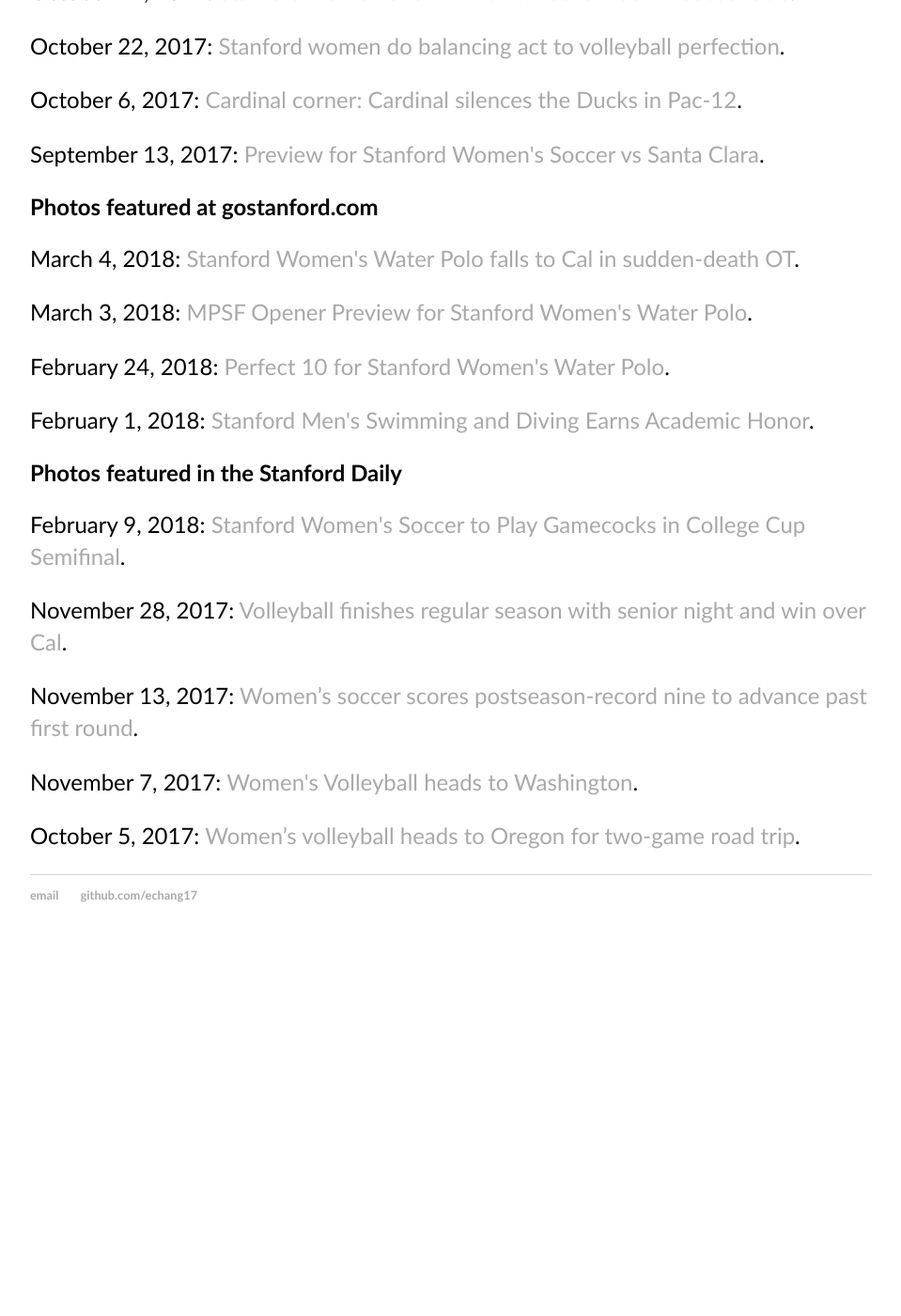
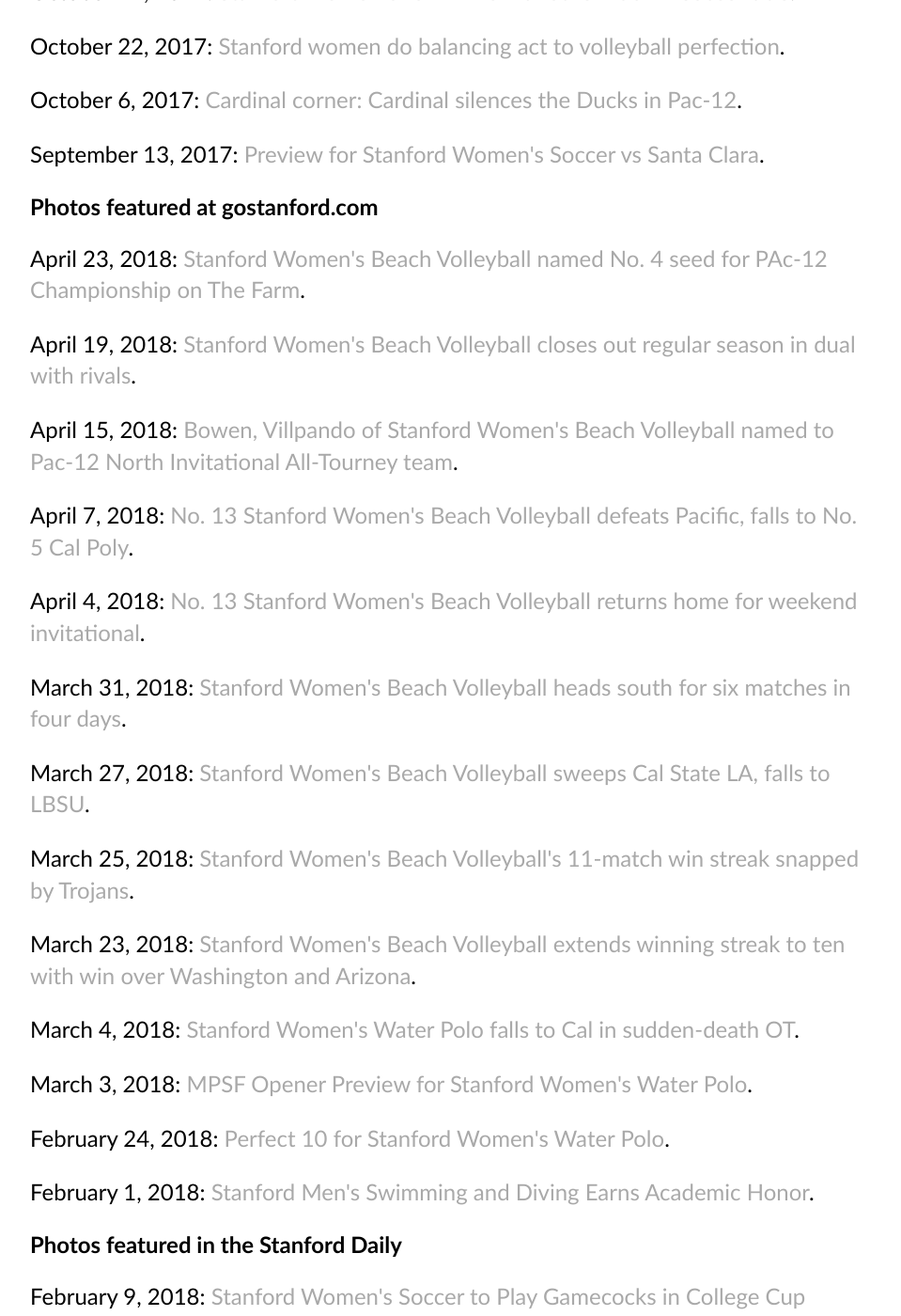
Before and after one commit to echang17/echang17.github.io, a Jekyll site: the page built from links/index.html, in a window 1280 px wide and 1400 px high, scrolled down 600 px. Shown: the whole window at 94% size, without its empty margins (160-1119 px from the left). Built offline with Jekyll 4.4.1, drawn with Linux system fonts in a browser that asks for light colours; before the commit the page ends 1620 px from its top, so only the background shows below that.

Commit message:
Update index.html

```diff
--- a/links/index.html
+++ b/links/index.html
@@ -16,9 +16,18 @@
     <p>September 13, 2017: <a href="https://www.paloaltoonline.com/news/2017/09/13/cardinal-broncos-ready-to-rock-stevens-stadium-sunday">Preview for Stanford Women's Soccer vs Santa Clara</a>.</p>
   <p></p>
   <h2>Photos featured at gostanford.com</h2>
+    <p>April 23, 2018: <a href="http://gostanford.com/news/2018/4/23/beach-volleyball-pac-12-field-set.aspx">Stanford Women's Beach Volleyball named No. 4 seed for PAc-12 Championship on The Farm</a>.</p>
+    <p>April 19, 2018: <a href="http://gostanford.com/news/2018/4/19/beach-volleyball-big-spike-in-berkeley.aspx">Stanford Women's Beach Volleyball closes out regular season in dual with rivals</a>.</p>
+    <p>April 15, 2018: <a href="http://gostanford.com/news/2018/4/15/beach-volleyball-sweep-in-seattle.aspx">Bowen, Villpando of Stanford Women's Beach Volleyball named to Pac-12 North Invitational All-Tourney team</a>.</p>
+    <p>April 7, 2018: <a href="http://gostanford.com/news/2018/4/7/beach-volleyball-split-to-start.aspx">No. 13 Stanford Women's Beach Volleyball defeats Pacific, falls to No. 5 Cal Poly</a>.</p>
+    <p>April 4, 2018: <a href="http://gostanford.com/news/2018/4/4/beach-volleyball-west-coast-classic.aspx">No. 13 Stanford Women's Beach Volleyball returns home for weekend invitational</a>.</p>
+    <p>March 31, 2018: <a href="http://gostanford.com/news/2018/3/21/beach-volleyball-socal-swing.aspx">Stanford Women's Beach Volleyball heads south for six matches in four days</a>.</p>
+    <p>March 27, 2018: <a href="http://gostanford.com/news/2018/3/27/beach-volleyball-card-closes-socal-swing.aspx">Stanford Women's Beach Volleyball sweeps Cal State LA, falls to LBSU</a>.</p>
+    <p>March 25, 2018: <a href="http://gostanford.com/news/2018/3/25/beach-volleyball-stanford-splits-final-day.aspx">Stanford Women's Beach Volleyball's 11-match win streak snapped by Trojans</a>.</p>
+    <p>March 23, 2018: <a href="http://gostanford.com/news/2018/3/24/beach-volleyball-stanford-stays-hot.aspx">Stanford Women's Beach Volleyball extends winning streak to ten with win over Washington and Arizona</a>.</p>
     <p>March 4, 2018: <a href="http://gostanford.com/news/2018/3/4/womens-water-polo-card-dealt-first-loss.aspx">Stanford Women's Water Polo falls to Cal in sudden-death OT</a>.</p>
     <p>March 3, 2018: <a href="http://gostanford.com/news/2018/3/1/womens-water-polo-mpsf-opener.aspx">MPSF Opener Preview for Stanford Women's Water Polo</a>.</p>
-    <p> February 24, 2018: <a href="http://gostanford.com/news/2018/2/24/womens-water-polo-perfect-10.aspx">Perfect 10 for Stanford Women's Water Polo</a>.</p>
+    <p>February 24, 2018: <a href="http://gostanford.com/news/2018/2/24/womens-water-polo-perfect-10.aspx">Perfect 10 for Stanford Women's Water Polo</a>.</p>
     <p>February 1, 2018: <a href="http://gostanford.com/news/2018/2/1/mens-swimming-diving-stanford-earns-academic-honor.aspx?path=mswim">Stanford Men's Swimming and Diving Earns Academic Honor</a>.</p>
   <p></p>
   <h2>Photos featured in the Stanford Daily</h2>
```
